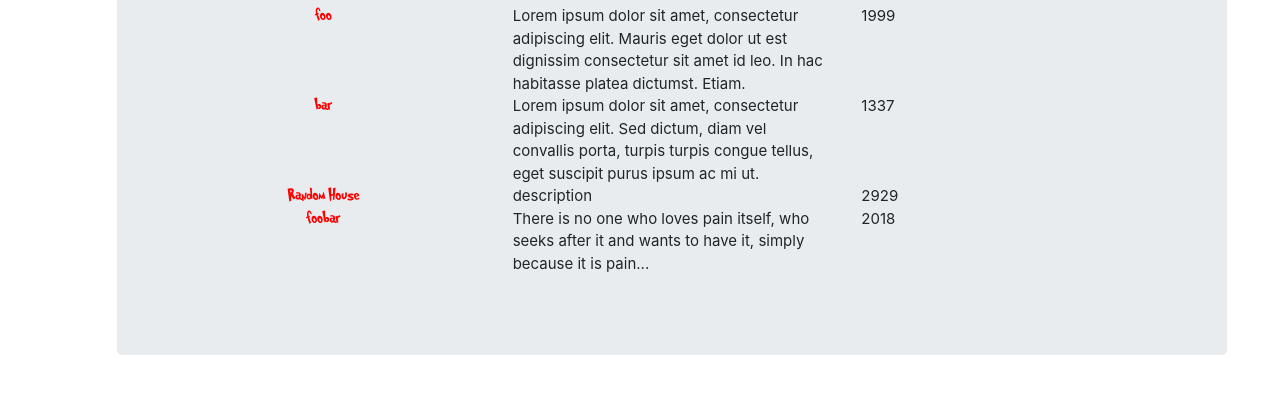
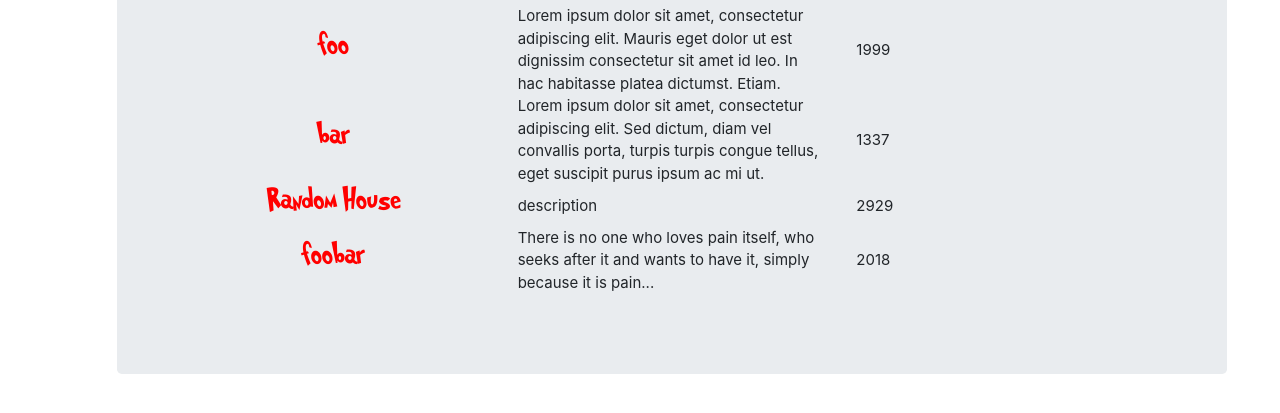
Before and after one commit to SeussGuide/seussguide.github.io, a plain HTML site: page index.html in a window 1280 px wide. Both pictures are taken after a click on the link "List". Shown: the part 161-574 px from the top of the page. Drawn offline with nearby package versions, Linux system fonts and the light colour scheme.

Commit message:
Formatting errors

```diff
--- a/main.css
+++ b/main.css
@@ -17,9 +17,14 @@ ul, li {
   font-size: 15px;
 }
 
-
 .grinched {
 	font-family: 'grinchedregular';
 	text-align: center;
 	color: red !important;
 }
+
+.row {
+	margin: 0 auto;
+	display: flex;
+	align-items: center;
+}
--- a/main.js
+++ b/main.js
@@ -28,9 +28,9 @@ function init() {
 		}
 
 		for(var i = 0; i < items.length; i++) {
-		var text = '<li><div class="row list"><div class="col-sm list grinched">';
+			var text = '<li class="clickable"><div class="row list"><div class="col-sm list grinched"><h3>';
 			text += items[i].name;
-		text += '</div><div class="col-sm list">';
+			text += '</h3></div><div class="col-sm list">';
 			text += items[i].desc;
 			text += '</div><div class="col-sm list">';
 			text += items[i].year;
@@ -49,4 +49,6 @@ function init() {
 	$("#list").click(function() {
 		list();
 	});
+
+
 }
```
Lines whose indentation alone changed are shown as unchanged.
